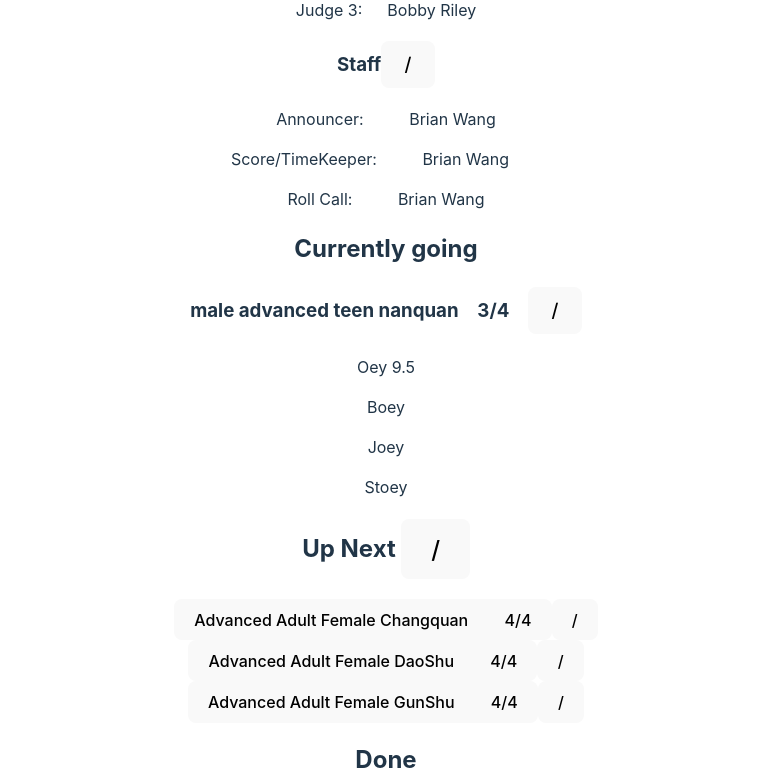
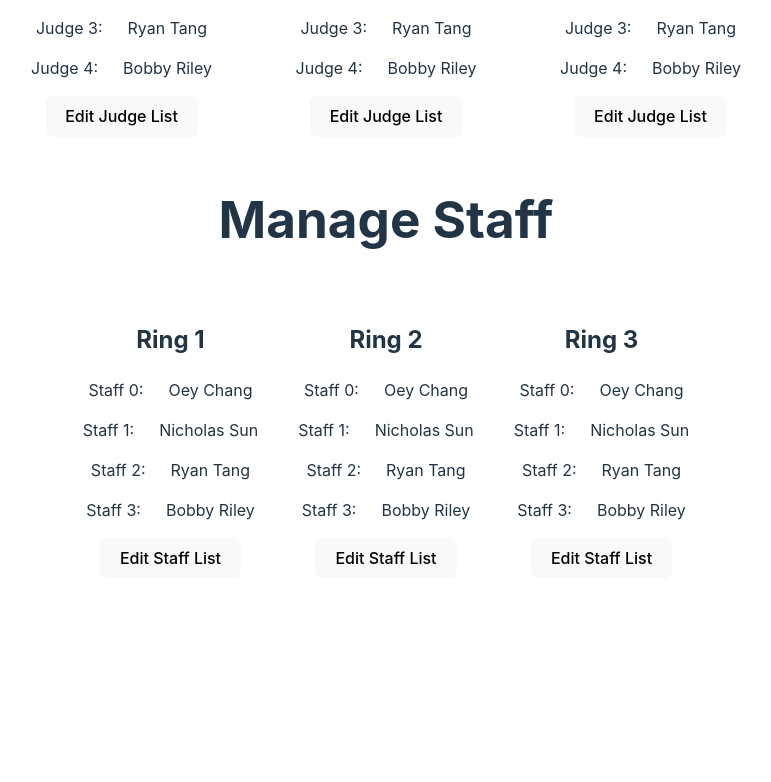
Before and after one commit to ryanvle/CompetitionKing, a React (Vite) app in the folder client/: page /competition/manageRings in a window 1280 px wide. Shown: the part 558-1340 px from the top of the page, without its empty margins (254-1025 px from the left). After the commit the page ends 1189 px from the top, so only its background shows below. Built offline with nearby package versions, Linux system fonts and the light colour scheme.

Commit message:
commiting before i might make a messy change lol

```diff
--- a/client/src/components/competition/futureEventsEditableList.tsx
+++ b/client/src/components/competition/futureEventsEditableList.tsx
@@ -6,17 +6,16 @@ interface Props{
 }
 
 
-
+//fetch info for this group of events here
 function FutureEventsEditableList(props:Props){
-
-    const [ringNumber, setRingNumber] = useState<number>();
+    const [eventGroupName, setEventGroupName] = useState<string>("Long Fist - International Compulsory Form (101)")
     const [otherRingNumbers, setOtherRingNumbers] = useState<number[]>([2,3]);
 
-
     const [futureEventNames, setFutureEventNames] = useState<string[]>([
-        "Advanced Adult Female Changquan",
-        "Advanced Adult Female DaoShu",
-        "Advanced Adult Female GunShu",
+        "Long Fist - Beginner Adult Women (B.A.W)",
+        "Long Fist - Female Beginner Child (F.B.C)",
+        "Long Fist - Female Beginner Child (F.B.C)",
+        "Long Fist - Female Beginner Child (F.B.C)",
     ])
     const [futureEventsCompetitors, setFutureEventsCompetitors] = useState<string[][]>([
         ["Qoey","Woey","Roey","Toey",],
@@ -25,10 +24,16 @@ function FutureEventsEditableList(props:Props){
     ])
 
 
+    const [eventsShown, setEventsShown] = useState<boolean>(false);
+    //deal with editing shit
     const [toggleEdit, setToggleEdit] = useState<boolean>(false);
     const eventIsSelectedBuilder:boolean[] = new Array<boolean>(futureEventsCompetitors.length).fill(false);
     const [eventIsSelected, setEventIsSelected] = useState<boolean[]>(eventIsSelectedBuilder);
 
+
+    const handleToggleShowEvents =():void=>{
+        setEventsShown(!eventsShown);
+    }
 
 
     const handleToggleEdit = ():void =>{
@@ -53,7 +58,6 @@ function FutureEventsEditableList(props:Props){
                 }
             }
             setEventIsSelected(temp);
-
         }
 
     }
@@ -71,9 +75,10 @@ function FutureEventsEditableList(props:Props){
 
 
     let i:number = 0;
-    const futureCommpetitors:JSX.Element[] = []
+    const EventsListElement:JSX.Element[] = []
+    if(eventsShown){
         while (i != futureEventsCompetitors.length){
-        futureCommpetitors.push(<FutureEventEditable
+            EventsListElement.push(<FutureEventEditable
                 key={i}
                 nameList={futureEventsCompetitors[i]}
                 eventName = {futureEventNames[i]}
@@ -83,6 +88,7 @@ function FutureEventsEditableList(props:Props){
                 indexForSelect= {i}
             />)
             i++;
+        }
     }
 
     // editmode
@@ -121,10 +127,12 @@ function FutureEventsEditableList(props:Props){
 
     return(
         <div>
-            <h2>Up Next <button onClick={handleToggleEdit}>/</button></h2>
 
-            {futureCommpetitors}
+            <h2>{eventGroupName} <button onClick={handleToggleShowEvents}>v</button></h2>
+
+            {EventsListElement}
             {editModeBottomButtons}
+            <button onClick={handleToggleEdit}>Move Group</button>
         </div>
     );
 
--- a/client/src/components/competition/manageRingsColumn.tsx
+++ /dev/null
@@ -1,90 +0,0 @@
-import { useState} from 'react'
-import CurrentlyGoing from './currentlyGoing';
-import DoneList from './doneList';
-import FutureEventsEditableList from './futureEventsEditableList';
-
-interface Props{
-    ringNumber: number;
-}
-
-const ManageRingsColumn = (props:Props) => {
-
-
-    const [headJudge, setHeadJudge] = useState<string>("Brian Wang");
-    const [judges, setJudges] = useState<string[]>(["Oey Chang", "Nicholas Sun", "Ryan Tang", "Bobby Riley"]);
-    const [announcer, setAnnouncer] = useState<string>("Brian Wang");
-    const [scoreKeeper, setScoreKeeper] = useState<string>("Brian Wang");
-    const [rollCall, setRollCall] = useState<string>("Brian Wang");
-    const ringNumber =props.ringNumber;
-
-    const [toggleEditJudges, setToggleEditJudges] = useState<boolean>(false);
-    const [toggleEditStaff, setToggleEditStaff] = useState<boolean>(false);
-
-
-    const handleDeletePerson = (evt:React.MouseEvent<HTMLButtonElement>):void =>{
-        //deletethis
-        if(! ("value" in evt.target)){
-            throw Error("I'm an error");
-        }
-        console.log("endpoint removes " + evt.target.value)
-    }
-    const handleToggleEditJudge = ():void =>{
-        setToggleEditJudges(!toggleEditJudges)
-    }
-    const handleToggleEditStaff = ():void =>{
-        setToggleEditStaff(!toggleEditStaff)
-    }
-
-
-    let judgesElement:JSX.Element[]=[];
-    if(toggleEditJudges){
-        for (let i =0; i < judges.length; i++){
-            const item = judges[i];
-
-
-            judgesElement.push(
-                <p key={item}>
-                    Judge {i}:  &emsp;  {item}
-                    <button value={item} onClick={handleDeletePerson}>-</button></p>
-            )
-
-        }
-    }else{
-        for (let i =0; i < judges.length; i++){
-            const item = judges[i];
-
-
-            judgesElement.push(
-                <p key={item}>
-                    Judge {i}:  &emsp;  {item}
-                </p>
-            )
-
-        }
-    }
-
-
-    return (
-    <div>
-        <h2>Ring {ringNumber}</h2>
-        <div>
-            <h3>Judges<button onClick={handleToggleEditJudge}>/</button></h3>
-            <p>Head Judge: &emsp;&emsp; {headJudge}</p>
-            {judgesElement}
-        </div>
-        <div>
-            <h3>Staff<button onClick={handleToggleEditStaff}>/</button></h3>
-            <p>Announcer: &emsp; &emsp; {announcer} </p>
-            <p>Score/TimeKeeper: &emsp; &emsp;  {scoreKeeper}&emsp;&emsp;</p>
-            <p>Roll Call: &emsp; &emsp;  {rollCall}</p>
-
-            <CurrentlyGoing ringNumber={ringNumber}/>
-            <FutureEventsEditableList ringNumber={ringNumber}/>
-            <DoneList ringNumber={ringNumber}/>
-        </div>
-
-    </div>
-)
-}
-
-export default ManageRingsColumn
--- /dev/null
+++ b/client/src/components/competition/manageRingsJudgeColumn.tsx
@@ -0,0 +1,73 @@
+import { useState} from 'react'
+
+
+interface Props{
+    ringNumber: number;
+}
+
+const ManageRingsJudgeColumn = (props:Props) => {
+
+
+    const [headJudge, setHeadJudge] = useState<string>("Brian Wang");
+    const [judges, setJudges] = useState<string[]>(["Oey Chang", "Nicholas Sun", "Ryan Tang", "Bobby Riley"]);
+    const ringNumber =props.ringNumber;
+
+    const [toggleEditJudges, setToggleEditJudges] = useState<boolean>(false);
+
+
+    const handleDeletePerson = (evt:React.MouseEvent<HTMLButtonElement>):void =>{
+        if(! ("value" in evt.target)){
+            throw Error("I'm an error");
+        }
+        console.log("endpoint removes " + evt.target.value)
+    }
+
+    const handleToggleEditJudge = ():void =>{
+        setToggleEditJudges(!toggleEditJudges)
+    }
+
+
+
+    let judgesElement:JSX.Element[]=[];
+    if(toggleEditJudges){
+        for (let i =0; i < judges.length; i++){
+            const item = judges[i];
+
+
+            judgesElement.push(
+                <p key={item}>
+                    Judge {i}:  &emsp;  {item}
+                    <button value={item} onClick={handleDeletePerson}>-</button></p>
+            )
+
+        }
+    }else{
+        for (let i =0; i < judges.length; i++){
+            const item = judges[i];
+
+
+            judgesElement.push(
+                <p key={item}>
+                    Judge {i+1}:  &emsp;  {item}
+                </p>
+            )
+
+        }
+    }
+
+
+    return (
+    <div style={{display: "inline-block", margin: "20px"}}>
+        <h2>Ring {ringNumber}</h2>
+        <div>
+            <p>Head Judge: &emsp;&emsp; {headJudge}</p>
+            {judgesElement}
+            <button onClick={handleToggleEditJudge}>Edit Judge List</button>
+        </div>
+
+
+    </div>
+)
+}
+
+export default ManageRingsJudgeColumn
--- /dev/null
+++ b/client/src/components/competition/manageRingsStaffColumn.tsx
@@ -0,0 +1,71 @@
+import { useState} from 'react'
+
+
+interface Props{
+    ringNumber: number;
+}
+
+const ManageRingsStaffColumn = (props:Props) => {
+
+
+    const [staff, setStaff] = useState<string[]>(["Oey Chang", "Nicholas Sun", "Ryan Tang", "Bobby Riley"]);
+    const ringNumber =props.ringNumber;
+
+    const [toggleEditStaff, setToggleEditStaff] = useState<boolean>(false);
+
+
+    const handleDeletePerson = (evt:React.MouseEvent<HTMLButtonElement>):void =>{
+        //deletethis
+        if(! ("value" in evt.target)){
+            throw Error("I'm an error");
+        }
+        console.log("endpoint removes " + evt.target.value)
+    }
+    const handleToggleEditStaff = ():void =>{
+        setToggleEditStaff(!toggleEditStaff)
+    }
+
+
+
+    let staffElement:JSX.Element[]=[];
+    if(toggleEditStaff){
+        for (let i =0; i < staff.length; i++){
+            const item = staff[i];
+
+
+            staffElement.push(
+                <p key={item}>
+                    Staff {i+1}:  &emsp;  {item}
+                    <button value={item} onClick={handleDeletePerson}>-</button></p>
+            )
+
+        }
+    }else{
+        for (let i =0; i < staff.length; i++){
+            const item = staff[i];
+
+
+            staffElement.push(
+                <p key={item}>
+                    Staff {i}:  &emsp;  {item}
+                </p>
+            )
+
+        }
+    }
+
+
+    return (
+    <div style={{display: "inline-block", margin: "20px"}}>
+        <h2>Ring {ringNumber}</h2>
+        <div>
+            {staffElement}
+            <button onClick={handleToggleEditStaff}>Edit Staff List</button>
+        </div>
+
+
+    </div>
+)
+}
+
+export default ManageRingsStaffColumn
--- a/client/src/components/competition/scheduleColumn.tsx
+++ b/client/src/components/competition/scheduleColumn.tsx
@@ -10,17 +10,16 @@ interface Props{
 
 function ScheduleColumn(props:Props){
 
-
     const ringNumber=props.ringNumber;
 
 
 
     return(
         <div>
-                <h2>Ring {ringNumber}</h2>
+                <h2>Ring {ringNumber} Schedule</h2>
 
-                <CurrentlyGoing ringNumber={ringNumber}/>
-
+                <FutureEventsEditableList ringNumber={ringNumber}/>
+                <FutureEventsEditableList ringNumber={ringNumber}/>
                 <FutureEventsEditableList ringNumber={ringNumber}/>
                 <DoneList ringNumber={ringNumber}/>
         </div>
--- a/client/src/pages/competition/manageRings.tsx
+++ b/client/src/pages/competition/manageRings.tsx
@@ -1,32 +1,28 @@
 import React, { useState } from 'react'
-import ManageRingsColumn from '../../components/competition/manageRingsColumn'
+import ManageRingsJudgeColumn from '../../components/competition/manageRingsJudgeColumn'
+import ManageRingsStaffColumn from '../../components/competition/manageRingsStaffColumn'
 
 const ManageRings = () => {
     const [ringCount, setRingCount] = useState<number>(3)
-    const [ringShown, setRingShown] = useState<number>(1)
 
 
-    const handleSwitchRing =(evt: React.MouseEvent<HTMLButtonElement>):void =>{
-        if(!("value" in evt.target) || typeof evt.target.value != "string"){
-            throw Error();
-        }
-        setRingShown(Number.parseInt(evt.target.value));
-    }
-
-
-    const switchRingElements: JSX.Element[] = []
-    for (let i = 1; i <= ringCount; i++){
-        switchRingElements.push(
-            <button onClick={handleSwitchRing} value={i} key={i}>Ring {i}</button>
-        )
-    }
 
 
     return (
-        <div >
-            {switchRingElements}
-            <ManageRingsColumn ringNumber={ringShown}/>
-
+        <div>
+            <div>
+                <h1>Manage Judges</h1>
+                <p>Click box to go to individual judges score cards</p>
+                <ManageRingsJudgeColumn ringNumber={1}/>
+                <ManageRingsJudgeColumn ringNumber={2}/>
+                <ManageRingsJudgeColumn ringNumber={3}/>
+            </div>
+            <div>
+                <h1>Manage Staff</h1>
+                <ManageRingsStaffColumn ringNumber={1}/>
+                <ManageRingsStaffColumn ringNumber={2}/>
+                <ManageRingsStaffColumn ringNumber={3}/>
+            </div>
 
         </div>
     )
--- a/client/src/pages/competition/schedule.tsx
+++ b/client/src/pages/competition/schedule.tsx
@@ -27,7 +27,6 @@ function Schedule(){
 
     return(
         <>
-            <h1>Schedule</h1>
 
             {switchRingElements}
 
```
Also changed, not shown: client/src/pages/competition/adminPage.tsx (deleted, +0 -19 lines), client/src/pages/competition/judge.tsx (+2 -6 lines), client/src/pages/competition/eventInfo.tsx (line endings or trailing spaces), client/src/pages/competition/headJudge.tsx (line endings or trailing spaces). Lines whose indentation alone changed are shown as unchanged.
